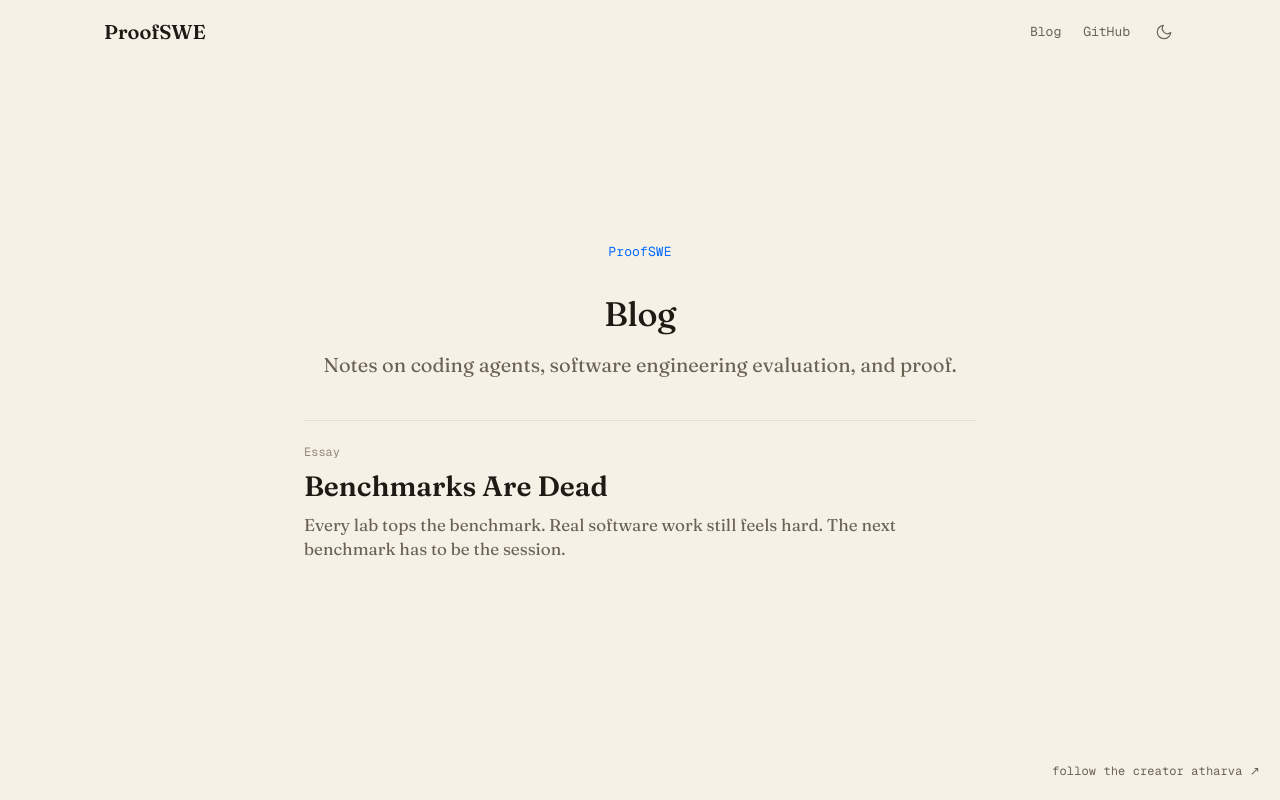
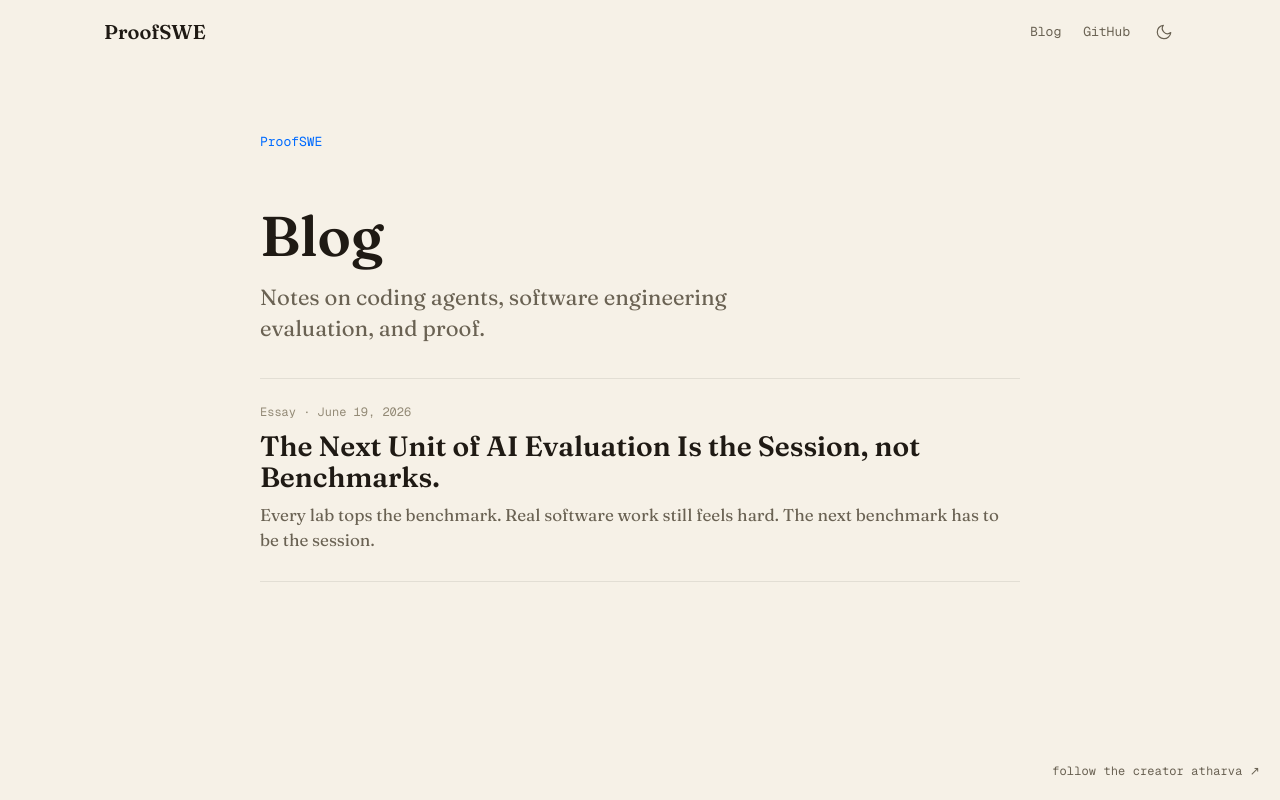
Before and after one commit to Atharva-Kanherkar/proofswe, a Next.js app in the folder web/: page /blog in a window 1280 px wide. Built offline with nearby package versions, Linux system fonts and the light colour scheme.

Commit message:
style(web): improve blog index

```diff
--- a/web/app/blog/benchmarks-are-dead/page.tsx
+++ b/web/app/blog/benchmarks-are-dead/page.tsx
@@ -2,12 +2,12 @@ import type { Metadata } from "next";
 import Link from "next/link";
 
 export const metadata: Metadata = {
-  title: "Benchmarks Are Dead",
+  title: "The Next Unit of AI Evaluation Is the Session, not Benchmarks.",
   description:
     "Every lab tops the benchmark. Real software work still feels hard. ProofSWE is built for the session, not the one shot.",
   alternates: { canonical: "/blog/benchmarks-are-dead" },
   openGraph: {
-    title: "Benchmarks Are Dead",
+    title: "The Next Unit of AI Evaluation Is the Session, not Benchmarks.",
     description:
       "Every lab tops the benchmark. Real software work still feels hard. ProofSWE is built for the session.",
     type: "article",
@@ -22,7 +22,7 @@ export default function BenchmarksAreDeadPage() {
           <Link href="/blog" className="blog-kicker">
             Blog
           </Link>
-          <h1>Benchmarks Are Dead</h1>
+          <h1>The Next Unit of AI Evaluation Is the Session, not Benchmarks.</h1>
           <p className="blog-dek">
             Every day a new model is released, and every day it somehow tops the
             benchmark. Then you ask it to do real work, and the story gets messy.
--- a/web/app/blog/page.tsx
+++ b/web/app/blog/page.tsx
@@ -9,30 +9,32 @@ export const metadata: Metadata = {
 
 export default function BlogPage() {
   return (
-    <main className="flex min-h-svh flex-col items-center justify-center px-6 py-20 text-center">
-      <div className="rise max-w-2xl" style={{ animationDelay: "0.05s" }}>
-        <Link href="/" className="hero-link inline-flex">
+    <main className="blog-index-shell">
+      <div className="blog-index rise" style={{ animationDelay: "0.05s" }}>
+        <Link href="/" className="blog-kicker">
           ProofSWE
         </Link>
 
-        <h1 className="hero-tagline mt-8">Blog</h1>
-
-        <p className="hero-sub mt-4">
+        <header className="blog-index-header">
+          <h1>Blog</h1>
+          <p>
             Notes on coding agents, software engineering evaluation, and proof.
           </p>
+        </header>
 
-        <Link
-          href="/blog/benchmarks-are-dead"
-          className="blog-card mt-10 text-left"
-        >
-          <span className="blog-card-kicker">Essay</span>
-          <span className="blog-card-title">Benchmarks Are Dead</span>
+        <div className="blog-list" aria-label="All blog posts">
+          <Link href="/blog/benchmarks-are-dead" className="blog-card">
+            <span className="blog-card-meta">Essay · June 19, 2026</span>
+            <span className="blog-card-title">
+              The Next Unit of AI Evaluation Is the Session, not Benchmarks.
+            </span>
             <span className="blog-card-desc">
               Every lab tops the benchmark. Real software work still feels hard.
               The next benchmark has to be the session.
             </span>
           </Link>
         </div>
+      </div>
     </main>
   );
 }
--- a/web/app/globals.css
+++ b/web/app/globals.css
@@ -175,16 +175,46 @@ body {
   box-shadow: 0 0 0 2px var(--background-100), 0 0 0 4px var(--focus-ring);
 }
 
+.blog-index-shell {
+  min-height: 100svh;
+  padding: 128px 24px 96px;
+}
+.blog-index {
+  width: min(100%, 760px);
+  margin: 0 auto;
+}
+.blog-index-header {
+  margin-top: 56px;
+  padding-bottom: 34px;
+}
+.blog-index-header h1 {
+  color: var(--fg);
+  font-family: var(--font-serif-stack);
+  font-size: 56px;
+  font-weight: 600;
+  line-height: 1;
+}
+.blog-index-header p {
+  max-width: 560px;
+  margin-top: 18px;
+  color: var(--secondary);
+  font-family: var(--font-serif-stack);
+  font-size: 22px;
+  line-height: 1.4;
+}
+.blog-list {
+  border-top: 1px solid var(--gray-alpha-400);
+}
 .blog-card {
   display: flex;
   flex-direction: column;
   gap: 10px;
-  padding: 22px 0 0;
-  border-top: 1px solid var(--gray-alpha-400);
+  padding: 24px 0 28px;
+  border-bottom: 1px solid var(--gray-alpha-400);
   color: var(--fg);
   text-decoration: none;
 }
-.blog-card-kicker {
+.blog-card-meta {
   font-family: var(--font-mono-stack);
   font-size: 12px;
   color: var(--muted);
@@ -301,6 +331,18 @@ body {
 }
 
 @media (max-width: 640px) {
+  .blog-index-shell {
+    padding: 104px 20px 72px;
+  }
+  .blog-index-header {
+    margin-top: 44px;
+  }
+  .blog-index-header h1 {
+    font-size: 42px;
+  }
+  .blog-index-header p {
+    font-size: 20px;
+  }
   .blog-shell {
     padding: 104px 20px 72px;
   }
```
Lines whose indentation alone changed are shown as unchanged.
